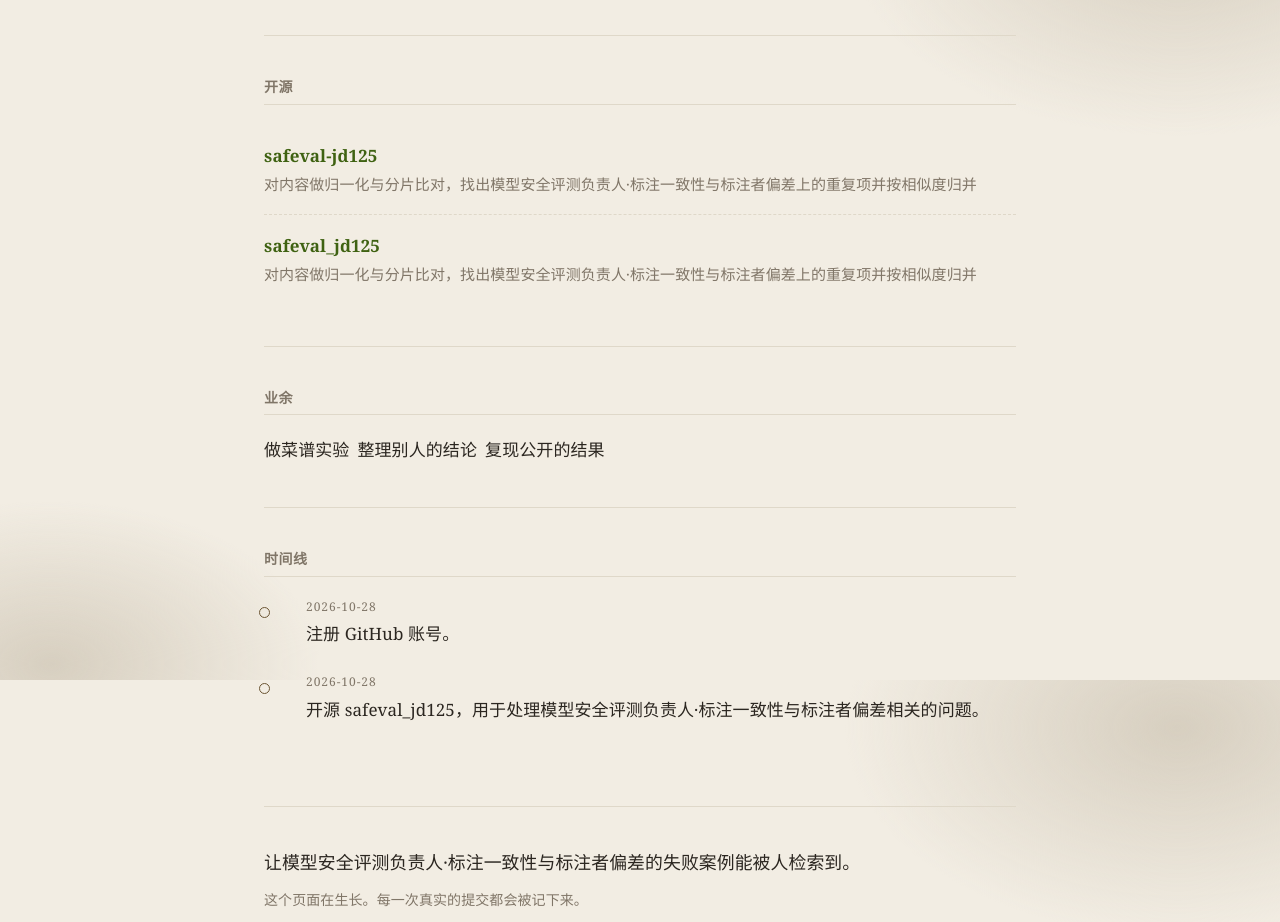
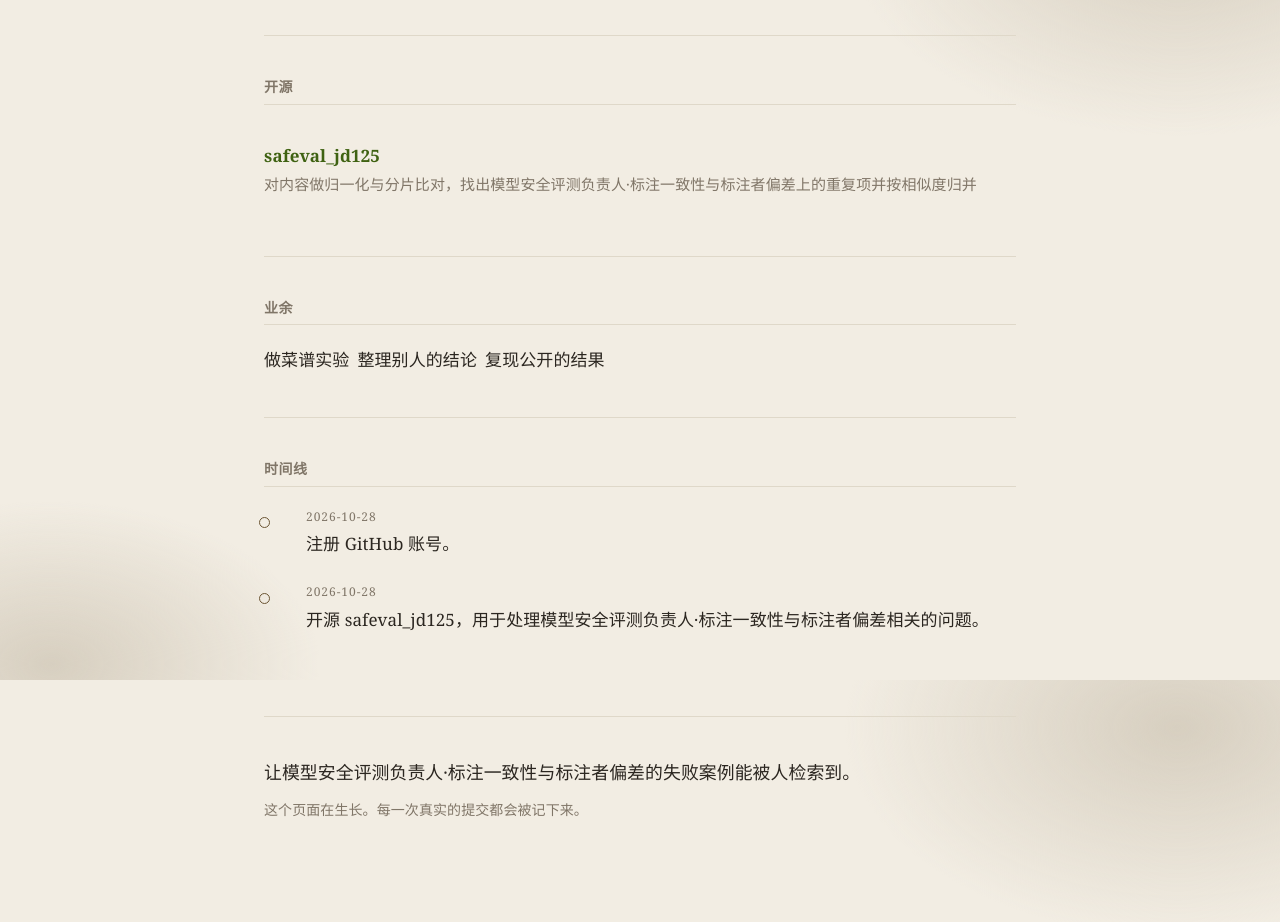
Before and after one commit to brissol/brissol.github.io, a plain HTML site: page index.html in a window 1280 px wide. Shown: the part 920-1842 px from the top of the page. Drawn offline with Linux system fonts and the light colour scheme.

Commit message:
fix: 更新个人站点

```diff
--- a/index.html
+++ b/index.html
@@ -102,9 +102,6 @@
 <section id="work">
   <h2>开源</h2>
   <ul class="repos">
-    <li><div class="name"><a href="https://github.com/brissol/safeval-jd125" rel="noopener">safeval-jd125</a></div>
-      <div class="desc">对内容做归一化与分片比对，找出模型安全评测负责人·标注一致性与标注者偏差上的重复项并按相似度归并</div>
-    </li>
     <li><div class="name"><a href="https://github.com/brissol/safeval_jd125" rel="noopener">safeval_jd125</a></div>
       <div class="desc">对内容做归一化与分片比对，找出模型安全评测负责人·标注一致性与标注者偏差上的重复项并按相似度归并</div>
     </li>
```
